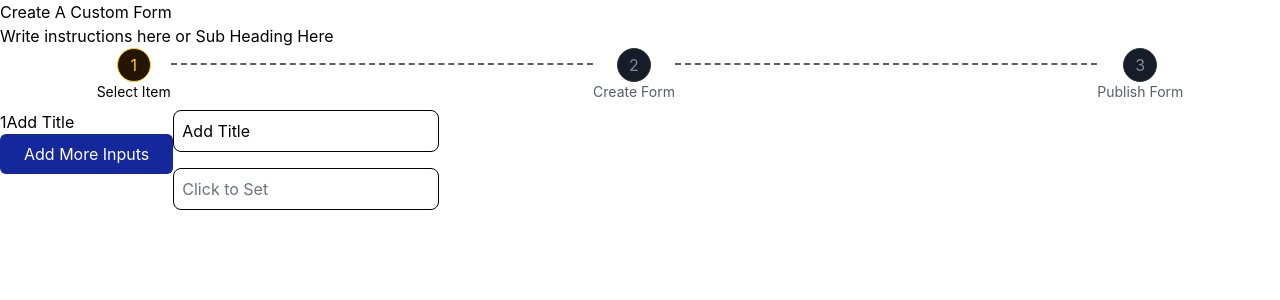
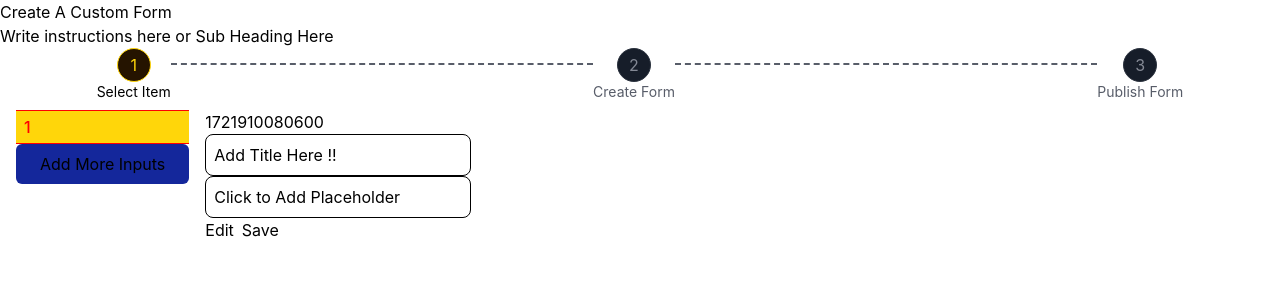
Before and after one commit to Troll-Lol0059/form-builder-app, a React (Create React App) app: page /form/create in a window 1280 px wide. Both pictures are taken after a click on the button "Text". Shown: the top 300 px of the page. Built offline with nearby package versions, Linux system fonts and the light colour scheme.

Commit message:
Commit 4.. Restructured Whole Page

```diff
--- a/src/components/core/createFormPage/steps/step1/InputCustomizer.jsx
+++ b/src/components/core/createFormPage/steps/step1/InputCustomizer.jsx
@@ -1,40 +1,102 @@
-import React from 'react';
-import { useSelector } from 'react-redux';
+import React, { useState,useRef, useEffect } from 'react'
+import { updateInput } from '../../../../../slices/inputSlice';
+import { useDispatch,useSelector } from 'react-redux';
+import { FaRegEdit , FaSave  } from "react-icons/fa";
+
+function InputCustomizer({ id }) {
+    const dispatch = useDispatch();
+    // fecthes formData from the redux
+    const formData = useSelector(state => state.inputs);
+    // gets the current Input with help of ID
+    const currentInput = formData.find(item => item.id === id);
+
+    // TRACKS EDIT MODE
+    const [editMode,setEditMode] = useState(false);
+
+    // tracks the state of Form
+    const [inputData, setInputData] = useState({
+        title: currentInput?.title || 'Add Title Here !!',
+        placeholder: currentInput?.placeholder || 'Click to Add Placeholder',
+    });
+
+    const labelRef = useRef(null);
+    const inputRef = useRef(null);
+
+    // handles Input Change
+    const handleInputChange = (event) => {
+        const { name, value } = event.target;
+        setInputData(prevData => ({
+            ...prevData,
+            [name]: value
+        }));
+    };
 
 
-function InputCustomizer({ id }) {
-    const formData = useSelector(state => state.inputs);
-    const currentInput = formData.find((item) => item.id === id);
+    // what happens if save is clicked
+    const handleSave = () => {
+        let payload = { id };
+        payload.title = inputData.title;
+        payload.placeholder = inputData.placeholder;
 
+        console.log(payload);
+        if (payload.title || payload.placeholder) {
+            dispatch(updateInput(payload));
+        }
+        setEditMode(null);
+    }
 
-    const handleFocus = (id) => {
-        const newPlaceholder = 'yo'
-        if (newPlaceholder) {
-            return;
-        }
-    };
+    // use Effect to render a fresh form when ID is changed
+    useEffect( () => {
+        setInputData({
+            title: currentInput?.title || 'Add Title Here !!',
+            placeholder: currentInput?.placeholder || 'Click to Add Placeholder',
+        })
+    },[id])
+
 
     return (
         <div>
-            {
-                currentInput &&(
-                    <div className='flex flex-col gap-4'>
-                        <label className='form-style2 w-full'>
-                            {currentInput?.title}
-                        </label>
+            <div>
+                {id}
+            </div>
 
-                        <input
-                            type={currentInput?.type}
-                            placeholder={currentInput?.placeholder}
-                            className='form-style2 w-full'
-                            // onFocus={() => handleFocus(currentInput?.id)}
-                            readOnly
+            <div>
+                <div>
+                    <div ref={labelRef} className="w-full">
+                        <input type='text'
+                         name='title'
+                         value={inputData.title}
+                         onChange={handleInputChange}
+                         className={`${editMode ? 'w-full rounded-lg p-2 border-b border-gray-300' : 'form-style2'}`}
+                         readOnly={editMode ? false : true }
                         />
                     </div>
-                )
-            }
+
+                    <div ref={inputRef} className="w-full">
+                        <input type='text'
+                         name='placeholder'
+                         value={inputData.placeholder}
+                         onChange={handleInputChange}
+                         className={`${editMode ? 'w-full rounded-lg p-2 border-b border-gray-300' : 'form-style2'}`}
+                         readOnly={editMode ? false : true }
+                        />
+                    </div>
+
+                    <div className='flex gap-2'>
+                        {/* Edit Button */}
+                        <button onClick={() => setEditMode(true)}>Edit</button>
+                        {/* Save Button */}
+                        <button onClick={() => handleSave() }>Save</button>
+                    </div>
+                </div>
+
+                <div>
+
+                </div>
+            </div>
+
         </div>
     )
 }
 
-export default InputCustomizer;
+export default InputCustomizer
--- a/src/components/core/createFormPage/steps/step1/ModalData.jsx
+++ b/src/components/core/createFormPage/steps/step1/ModalData.jsx
@@ -5,14 +5,21 @@ import inputOptions from '../../../../../data/inputOptions';
 import { useDispatch,useSelector } from 'react-redux';
 import { addInput } from '../../../../../slices/inputSlice';
 
+
 function ModalData( {setShowModal,setCurrentInput} ) {
     const dispatch = useDispatch();
+    const formData = useSelector(state => state.inputs);
 
     const fieldTypeHander = (type) => {
+        // return when there are more than 20 inputs
+        if(formData.length > 20){
+            alert('Cannot Add More Than 20 Inputs');
+            return;
+        }
         // generate unique ID
         const uniqueId = Date.now();
         // dispatch the data to redux slice
-        dispatch(addInput({ id: uniqueId, type: type, placeholder: 'Click to Set', title: 'Add Title' }));
+        dispatch(addInput({ id: uniqueId, type: type, placeholder: '', title: '' }));
         // setting this as current slice so that customize section can render the input and placeholder
         setCurrentInput(uniqueId);
         // close the modal
--- a/src/components/core/createFormPage/steps/step1/SelectInputs.jsx
+++ b/src/components/core/createFormPage/steps/step1/SelectInputs.jsx
@@ -1,4 +1,4 @@
-import React, { useState, useRef, useEffect } from 'react';
+import React, { useState, useEffect } from 'react';
 import Modal from '../../../../common/Modal';
 import ModalData from './ModalData';
 import { useSelector } from 'react-redux';
@@ -6,66 +6,59 @@ import IconBtn from '../../../../common/IconBtn';
 import InputCustomizer from './InputCustomizer';
 
 function SelectInputs() {
-  // tracks Add Inputs Modal State
+  // Tracks Add Inputs Modal State
   const [showModal, setShowModal] = useState(null);
-  // tracks formData
+  // Tracks formData
   const formData = useSelector(state => state.inputs);
-  // set's current input to customize
-  const [currentInput,setCurrentInput] = useState(null);
+  // Sets current input to customize
+  const [currentInput, setCurrentInput] = useState(null);
 
   const inputsHandler = (id) => {
     setCurrentInput(id);
   }
 
   useEffect(() => {
-    setShowModal(
-      {
+    setShowModal({
       renderComponent: <ModalData setShowModal={setShowModal} setCurrentInput={setCurrentInput} />,
       btnText: 'X',
       btnHandler: () => setShowModal(null),
-      }
-    );
-  }, [])
+    });
+  }, []);
+
 
   return (
     <div className='w-full flex'>
-      <div>
-        <div>
-          {
-            formData?.map((item, index) => (
-              <div key={item.id} onClick={ () => {inputsHandler(item.id)} }>
+      <div className='px-4 rounded-md'>
+        <div className='flex flex-col gap-2'>
+          {formData?.map((item, index) => (
+            <div key={item.id} onClick={() => inputsHandler(item.id)}
+              className={`${currentInput === item.id ? 'bg-yellow-50 py-1 px-2 border-y text-[1rem] font-[500] text-[red]' : 'px-2'} space-x-4`}
+            >
               <span>{index + 1}</span>
               <span>{item?.title}</span>
             </div>
-            ))
-          }
+          ))}
         </div>
 
-        <IconBtn text={'Add More Inputs'}
-          customClasses={`text-white text-center text-[16px] px-6 py-2 rounded-md bg-[#14279B] transition-all duration-200`}
-          onclick={() => setShowModal(
-            {
-              renderComponent: <ModalData setShowModal={setShowModal} setCurrentInput={setCurrentInput}  />,
+        <IconBtn
+          text={'Add More Inputs'}
+          customClasses={'text - white text-center text-[16px] px-6 py-2 rounded-md bg-[#14279B] transition-all duration-200'}
+          onclick={() => setShowModal({
+            renderComponent: <ModalData setShowModal={setShowModal} setCurrentInput={setCurrentInput} />,
             btnText: 'X',
             btnHandler: () => setShowModal(null),
-            }
-          )}
-        />
+          })} />
       </div>
 
       <div>
         {formData?.length === 0 ? (
           <div>Add Something to Show</div>
-        ) : (currentInput &&
-          <div>
-            <InputCustomizer id={currentInput} />
-          </div>
+        ) : (
+          currentInput && <InputCustomizer id={currentInput} />
         )}
       </div>
 
-      {
-        (showModal && <Modal modalData={showModal} />)
-      }
+      {showModal && <Modal modalData={showModal} />}
     </div>
   );
 }
--- a/src/slices/inputSlice.js
+++ b/src/slices/inputSlice.js
@@ -13,10 +13,14 @@ const inputSlice = createSlice({
       return state.filter(input => input.id !== action.payload);
     },
     updateInput: (state, action) => {
-      const { id, placeholder } = action.payload;
+      const { id, title, placeholder, type } = action.payload;
       const existingInput = state.find(input => input.id === id);
+
       if (existingInput) {
-        existingInput.placeholder = placeholder;
+        // Apply updates only for provided fields
+        if (title !== undefined) existingInput.title = title;
+        if (placeholder !== undefined) existingInput.placeholder = placeholder;
+        if (type !== undefined) existingInput.type = type;
       }
     }
   }
```
Lines whose indentation alone changed are shown as unchanged.
